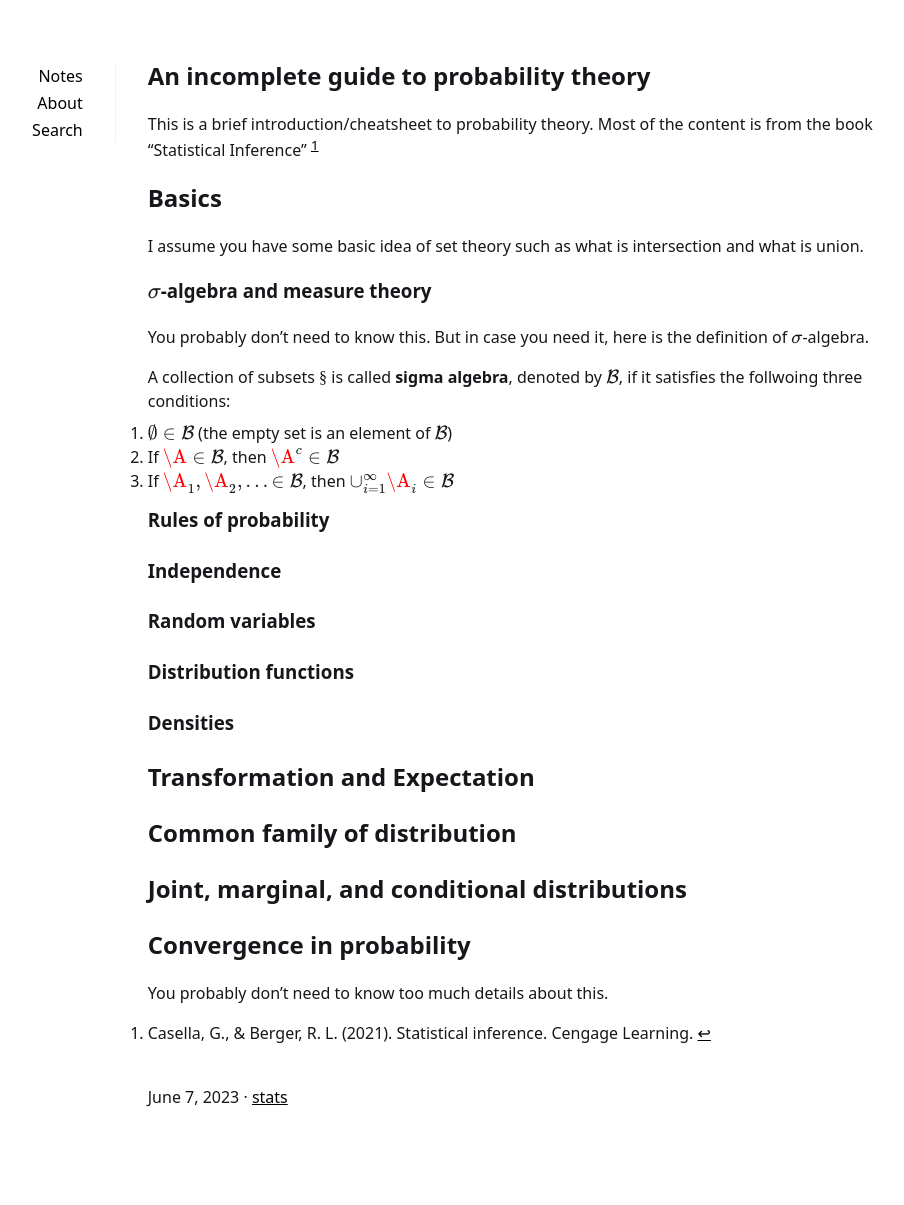
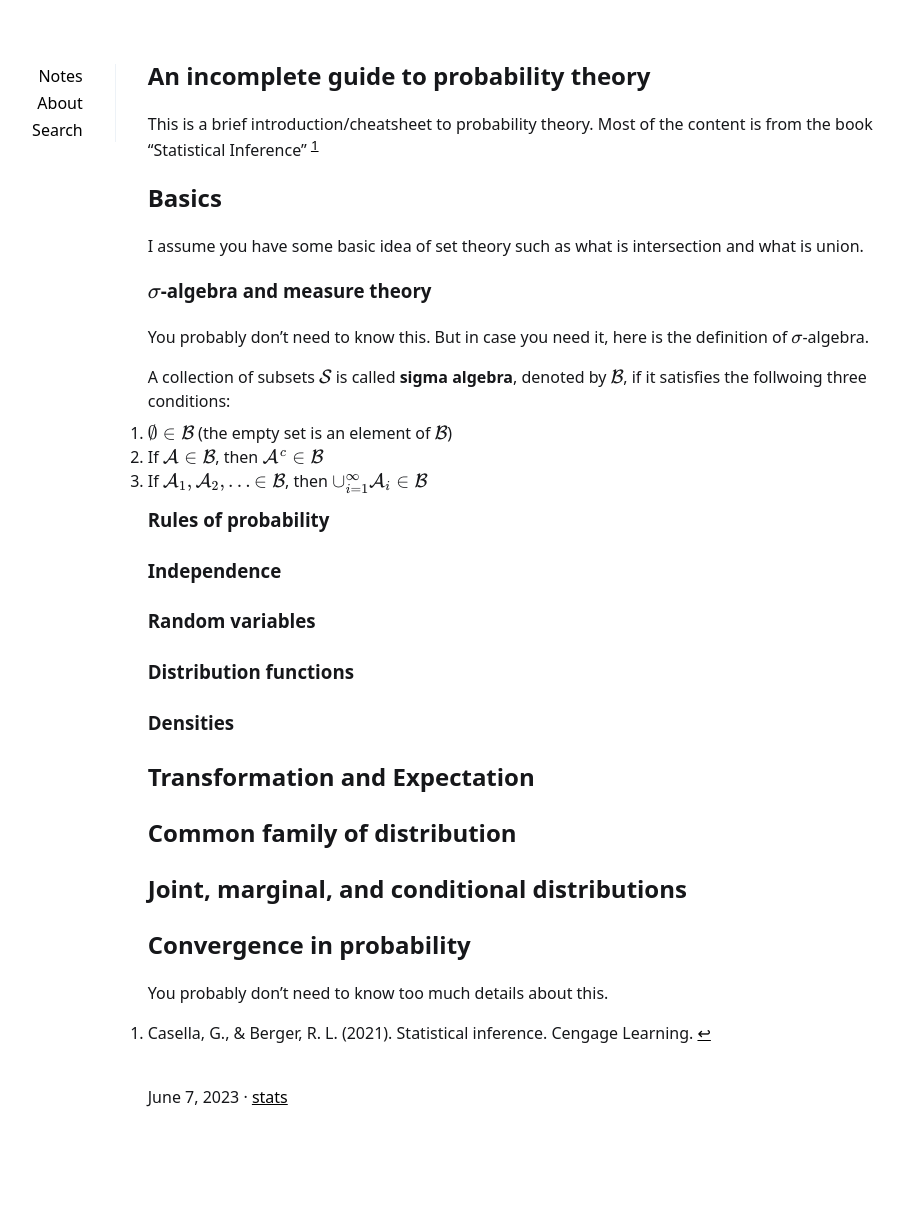
Before and after one commit to acneyouth1996/notes, a Jekyll site: the page built from _posts/2023-06-07-prob-theory.md, in a window 1280 px wide. Shown: the whole page, without its empty margins (205-1109 px from the left). Built offline with Jekyll 4.4.1, drawn with Linux system fonts in a browser that asks for light colours.

Commit message:
new post

```diff
--- a/_posts/2023-06-07-prob-theory.md
+++ b/_posts/2023-06-07-prob-theory.md
@@ -19,10 +19,10 @@ I assume you have some basic idea of set theory such as what is intersection and
 ### $$\sigma$$-algebra and measure theory
 You probably don't need to know this. But in case you need it, here is the definition of $$\sigma$$-algebra.
 
-A collection of subsets $$\S$$ is called **sigma algebra**, denoted by $$\mathcal{B}$$, if it satisfies the follwoing three conditions:
+A collection of subsets $$\mathcal{S}$$ is called **sigma algebra**, denoted by $$\mathcal{B}$$, if it satisfies the follwoing three conditions:
 1. $$\emptyset \in \mathcal{B}$$ (the empty set is an element of $$\mathcal{B}$$)
-2. If $$\A \in \mathcal{B}$$, then $$\A^{c} \in \mathcal{B}$$
-3. If $$\A_{1}, \A_{2},... \in \mathcal{B}$$, then $$\cup_{i=1}^{\infty} \A_{i} \in \mathcal{B}$$
+2. If $$\mathcal{A} \in \mathcal{B}$$, then $$\mathcal{A}^{c} \in \mathcal{B}$$
+3. If $$\mathcal{A}_{1}, \mathcal{A}_{2},... \in \mathcal{B}$$, then $$\cup_{i=1}^{\infty} \mathcal{A}_{i} \in \mathcal{B}$$
 
 ### Rules of probability
 ### Independence
```
Also changed, not shown: 7 other files.
